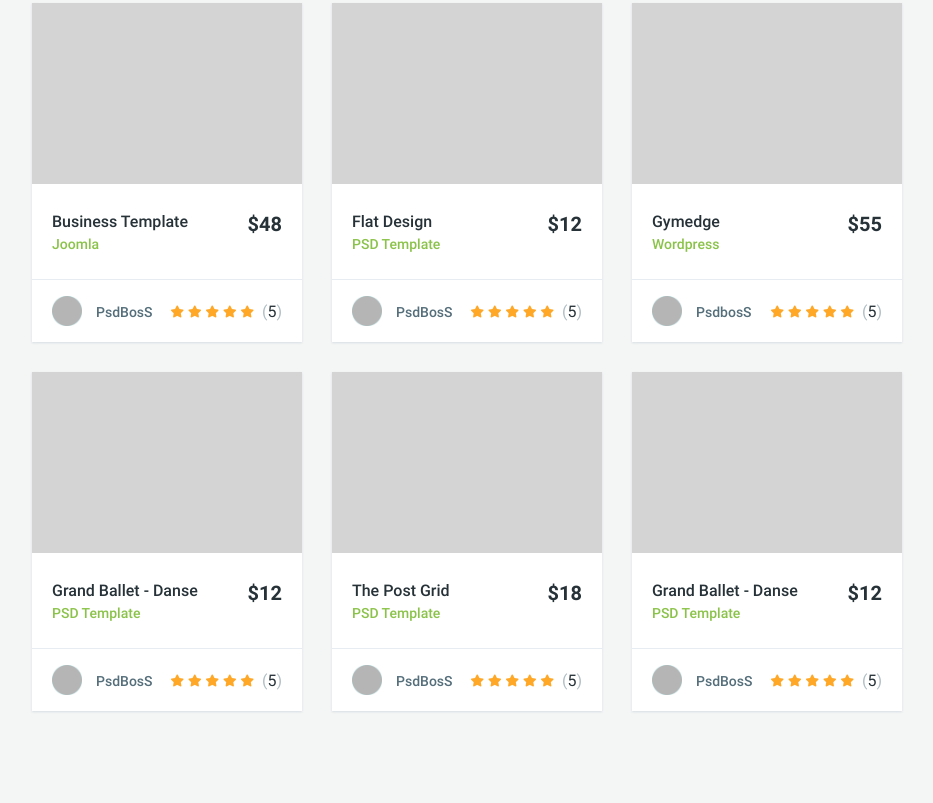
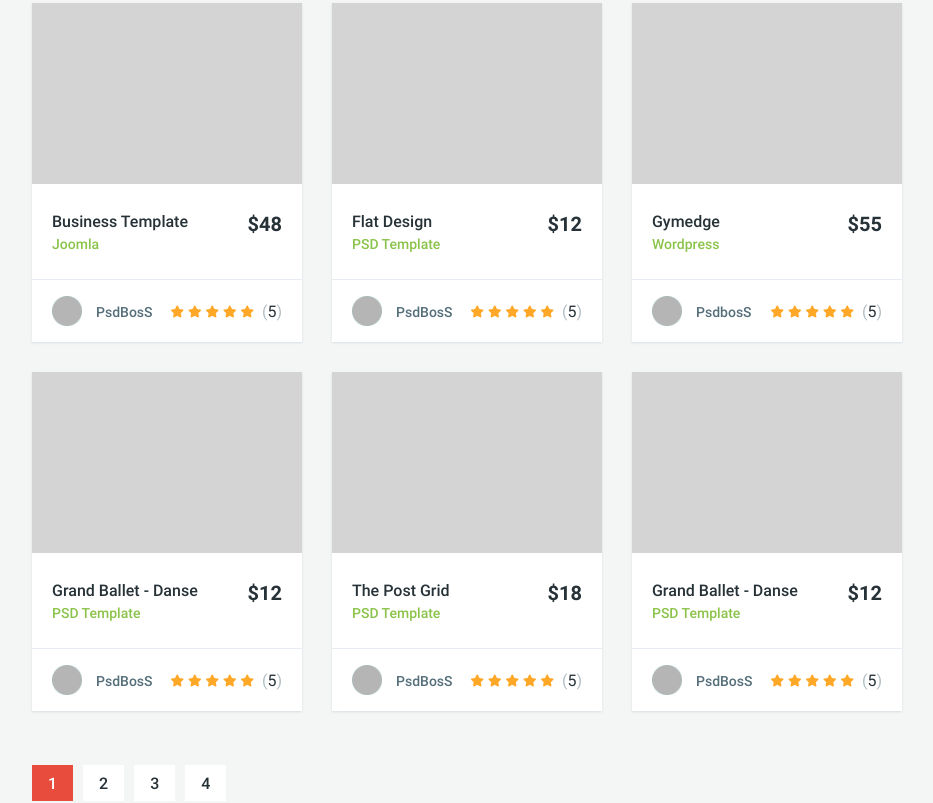
Before and after one commit to Olga-Grichanovskaya/project-STORE, a website: page app/all-items.html in a window 1280 px wide. Shown: the part 1317-2120 px from the top of the page, without its empty margins (323-1256 px from the left). Before the commit the page ends 2058 px from the top, so only its background shows below. Drawn offline with nearby package versions, Linux system fonts and the light colour scheme.

Commit message:
add pagination and style

```diff
--- a/app/all-items.html
+++ b/app/all-items.html
@@ -622,6 +622,13 @@
                             <!-- /.col-lg-4 -->
                         </div>
                         <!-- /.row -->
+                        <ul class="pagination d-flex">
+                            <li class="page-item"><a class="page-link page-link-active" href="#">1</a></li>
+                            <li class="page-item"><a class="page-link" href="#">2</a></li>
+                            <li class="page-item"><a class="page-link" href="#">3</a></li>
+                            <li class="page-item"><a class="page-link" href="#">4</a></li>
+                        </ul>
+                        <!-- .pagination -->
                     </div>
                     <!-- /.col-md-9 -->
                 </div>
--- a/app/css/style.css
+++ b/app/css/style.css
@@ -217,6 +217,23 @@
 	font-family: 'robotoregular', sans-serif;
 	margin-left: 8px;
 }
+.pagination {
+	padding: 30px 0 7px;
+}
+.pagination .page-item + .page-item {
+	margin-left: 10px;
+}
+.pagination .page-item .page-link {
+	font-family: 'robotomedium', sans-serif;
+	font-size: 1rem;
+	padding: 7px 16px;
+	background-color: #fff;
+}
+.page-item .page-link:hover,
+.page-item .page-link.page-link-active {
+	background-color: #e74c3c;
+	color: #fff;
+}
 
 /* ==== Default component end ==== */
 /*==== Custom style start ====*/
--- a/src/css/style.css
+++ b/src/css/style.css
@@ -208,6 +208,23 @@
 	font-family: 'robotoregular', sans-serif;
 	margin-left: 8px;
 }
+.pagination {
+	padding: 30px 0 7px;
+}
+.pagination .page-item + .page-item {
+	margin-left: 10px;
+}
+.pagination .page-item .page-link {
+	font-family: 'robotomedium', sans-serif;
+	font-size: 1rem;
+	padding: 7px 16px;
+	background-color: #fff;
+}
+.page-item .page-link:hover,
+.page-item .page-link.page-link-active {
+	background-color: #e74c3c;
+	color: #fff;
+}
 
 /* ==== Default component end ==== */
 /*==== Custom style start ====*/
```
Also changed, not shown: app/css/style.min.css.
